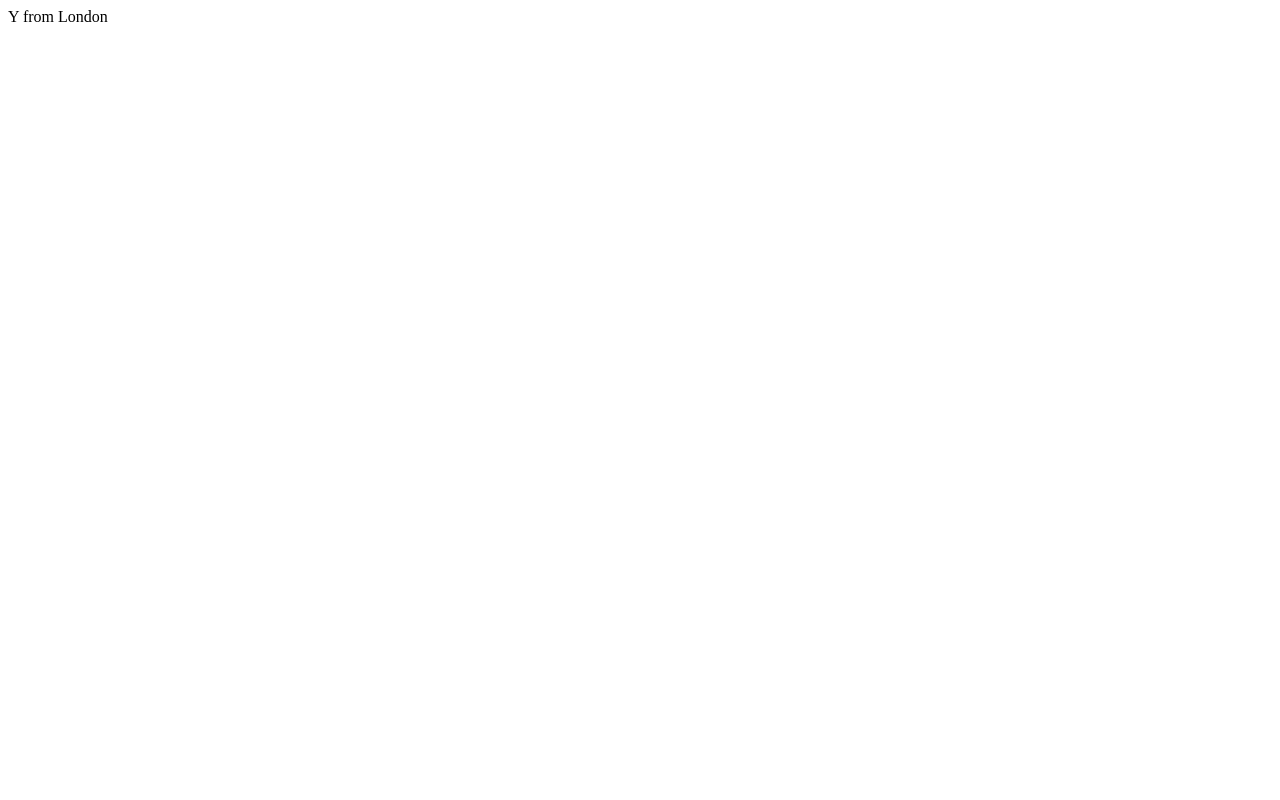
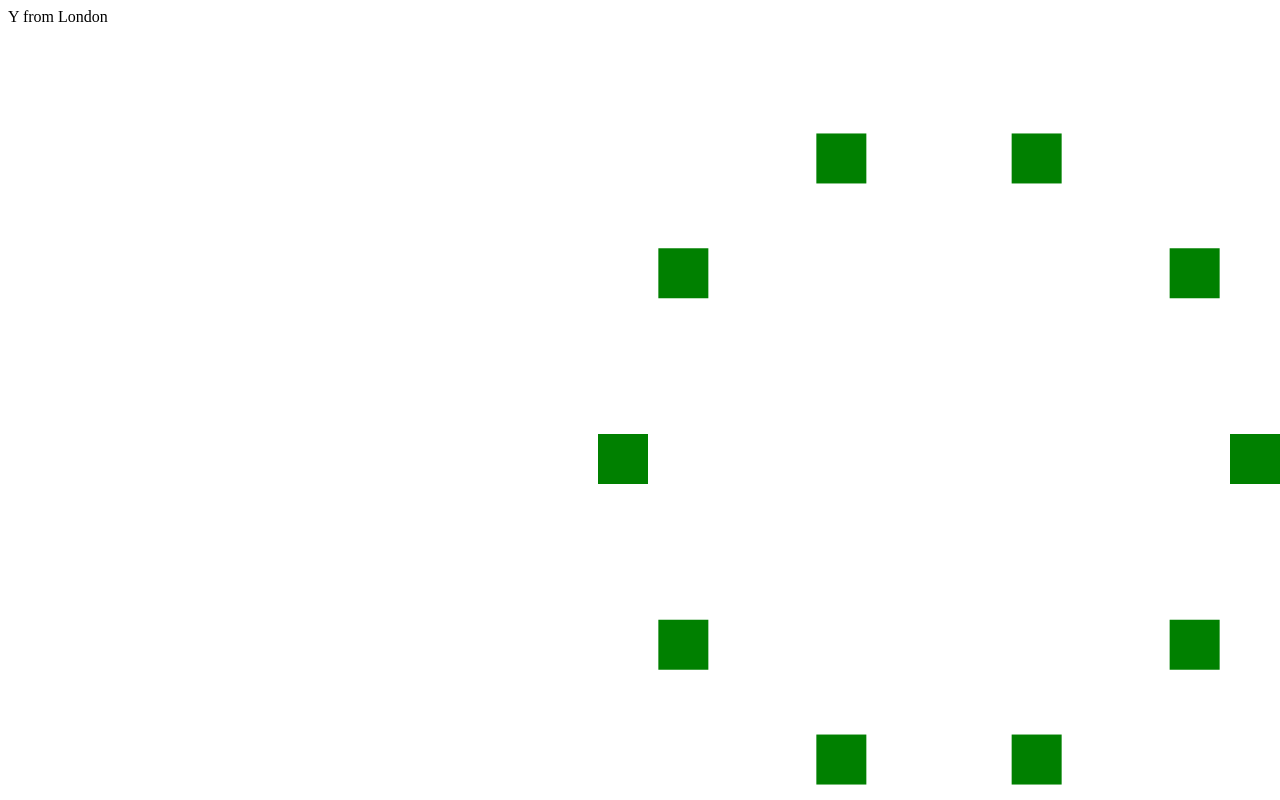
Before and after one commit to Ashot08/drawCircleScript, a plain HTML site: page index.html in a window 1280 px wide. Drawn offline with Linux system fonts and the light colour scheme.

Commit message:
correct generateNumbers function, now we can see figures in browser

```diff
--- a/index.html
+++ b/index.html
@@ -13,6 +13,13 @@
     .system__wrapper{
         display: grid;
         grid-template-columns: 1fr 1fr;
+    }
+    .system__item{
+        width: 50px;
+        height: 50px;
+        background-color: green;
+        position: absolute;
+        bottom: 0;
     }
 </style>
 <div class="system__wrapper">
--- a/index.js
+++ b/index.js
@@ -17,7 +17,7 @@ function getCoordinatesOnCircle(angle, radius){
 function generateNumbers(count){
     let numbers = [];
     for(let i = 0; i < count; i++ ){
-        let number = i/100;
+        let number = i/count;
         numbers.push(number);
     }
     return numbers;
@@ -31,17 +31,17 @@ function generateCoordinates(numbers, radius){
     return coordinates;
 }
 
-// let numbers = generateNumbers(10);
-// let coordinates = generateCoordinates(numbers, 1);
-// console.log(coordinates);
 
 let coordinateSystemDiv = document.querySelector('#coordinateSystem');
 let width = coordinateSystemDiv.offsetWidth;
 let numbers = generateNumbers(10);
 let coordinates = generateCoordinates(numbers, width/2);
-let systemItems = document.querySelector('.system__item');
-for(let i = 0; i < numbers.length; i++){
-    console.log(systemItems[i]);
+let systemItems = document.querySelectorAll('.system__item');
+for(let i = 0; i < systemItems.length; i++){
+    systemItems[i].style.transform = `translate(${coordinates[i].x}px, ${coordinates[i].y}px)`;
+    systemItems[i].style.right = `${width/2}px`;
+    systemItems[i].style.bottom = `${width/2}px`;
 }
+console.log(width)
 
 coordinateSystemDiv.style.height = width + 'px';
```
